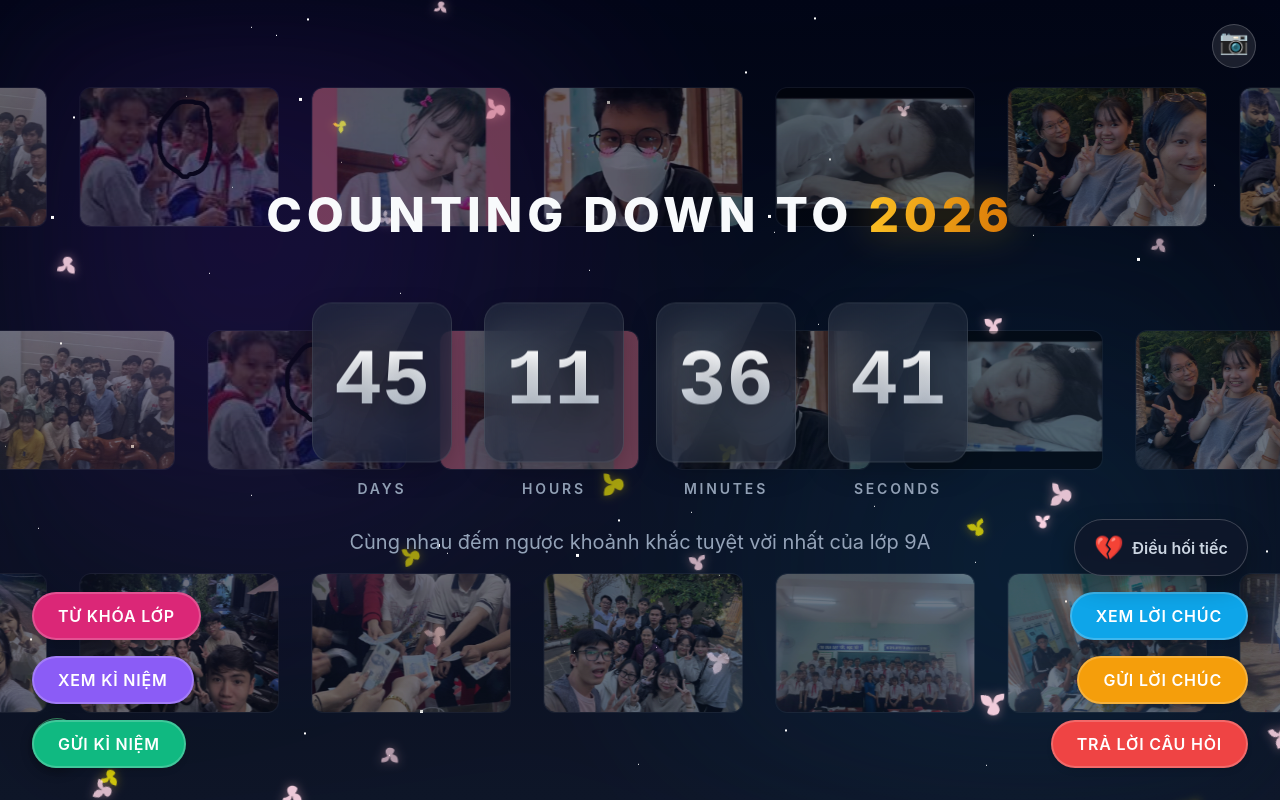
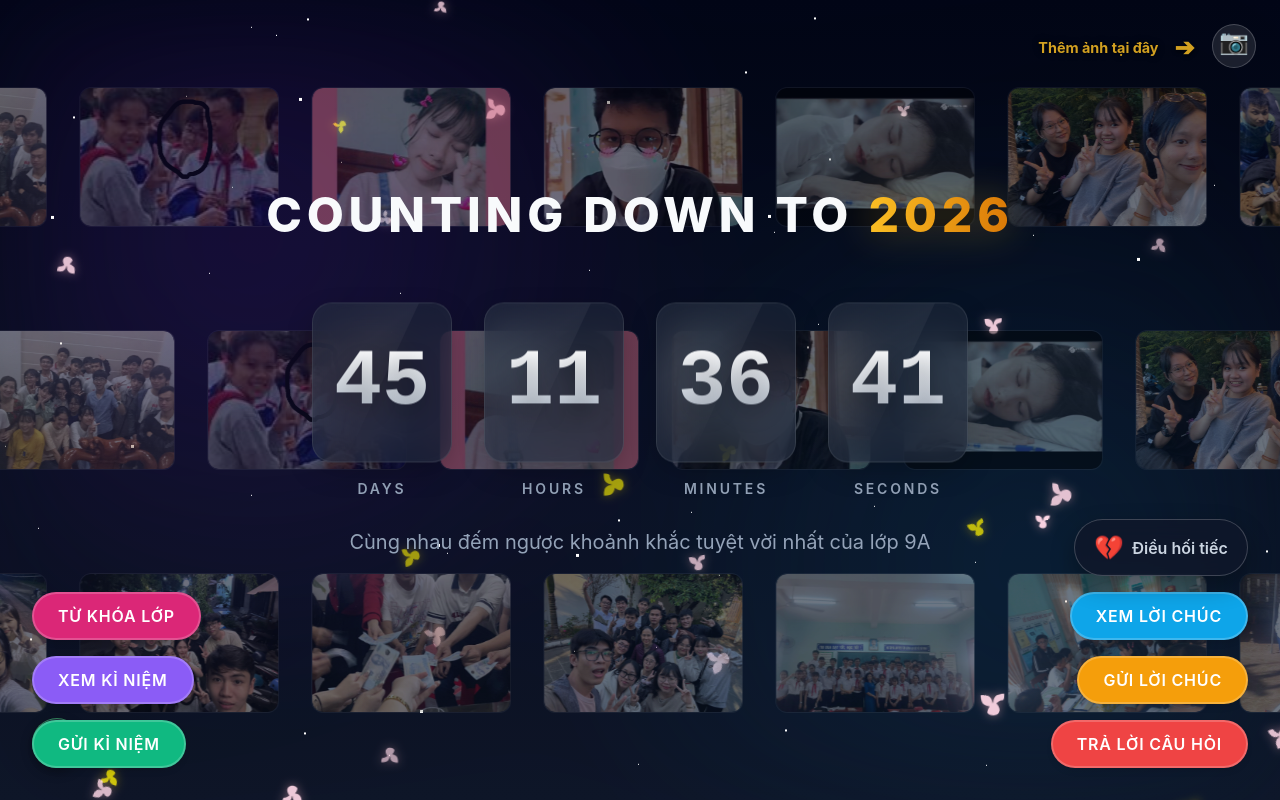
Before and after one commit to tuntoncute123/Tet2026_Tunton, a React (Vite) app: page / in a window 1280 px wide. Built offline with nearby package versions, Linux system fonts and the light colour scheme; no server answers; the database is empty.

Commit message:
Add flashing hint arrow for upload button

```diff
--- a/src/components/UploadGalleryButton.css
+++ b/src/components/UploadGalleryButton.css
@@ -125,4 +125,62 @@
         right: 1rem;
         /* Adjust for mobile safe area if needed */
     }
+
+    .upload-hint-container {
+        top: 1.2rem !important;
+        right: 4rem !important;
+    }
+
+    .hint-text {
+        font-size: 0.8rem !important;
+    }
 }
+
+.upload-hint-container {
+    position: fixed;
+    top: 1.8rem;
+    /* Moved up slightly */
+    right: 5rem;
+    /* To the left of the button */
+    display: flex;
+    align-items: center;
+    gap: 0.5rem;
+    z-index: 1000;
+    pointer-events: none;
+    animation: flashBounce 2s infinite ease-in-out;
+}
+
+.hint-text {
+    color: #fbbf24;
+    /* Amber/Gold color */
+    font-size: 0.9rem;
+    font-weight: bold;
+    text-shadow: 0 0 4px rgba(0, 0, 0, 0.9), 0 0 8px rgba(0, 0, 0, 0.5);
+    /* Stronger shadow */
+    padding: 4px 8px;
+    border-radius: 4px;
+    white-space: nowrap;
+}
+
+.hint-arrow {
+    color: #fbbf24;
+    font-size: 1.5rem;
+    font-weight: bold;
+    text-shadow: 0 2px 4px rgba(0, 0, 0, 0.8);
+    display: flex;
+    align-items: center;
+}
+
+@keyframes flashBounce {
+
+    0%,
+    100% {
+        transform: translateX(0);
+        opacity: 1;
+    }
+
+    50% {
+        transform: translateX(-10px);
+        opacity: 0.7;
+    }
+}
--- a/src/components/UploadGalleryButton.jsx
+++ b/src/components/UploadGalleryButton.jsx
@@ -67,6 +67,13 @@ const UploadGalleryButton = () => {
 
     return (
         <>
+            {!isOpen && (
+                <div className="upload-hint-container">
+                    <span className="hint-text">Thêm ảnh tại đây</span>
+                    <span className="hint-arrow">➔</span>
+                </div>
+            )}
+
             <button
                 className="upload-gallery-btn"
                 onClick={() => setIsOpen(true)}
```
